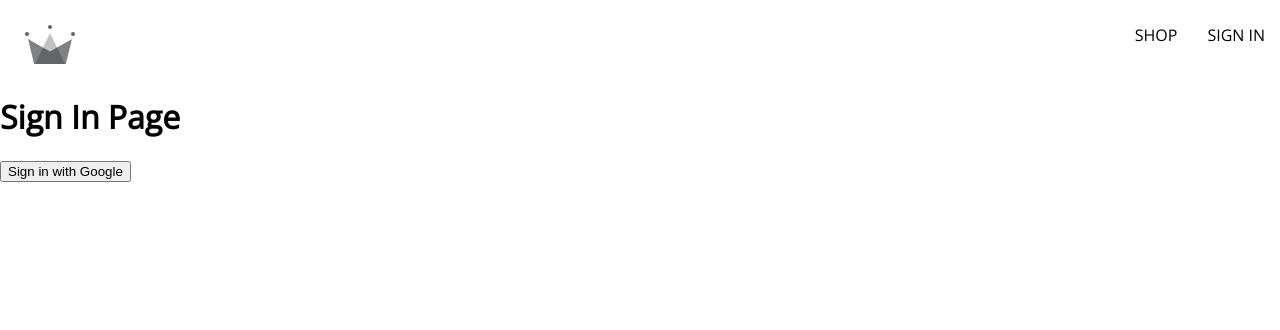
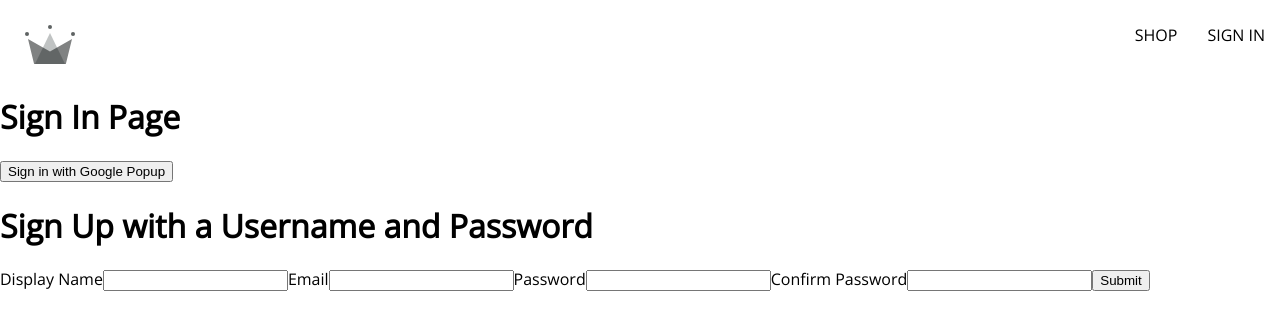
Before and after one commit to reedwhetstone/ecommerce-store, a React (Create React App) app: page /sign-in in a window 1280 px wide. Shown: the top 330 px of the page. Built offline with nearby package versions, Linux system fonts and the light colour scheme.

Commit message:
Litterally black magic submit form setup w/ react
whatamidoing.jpg

```diff
--- /dev/null
+++ b/src/components/sign-up-form/sign-up-form.component.jsx
@@ -0,0 +1,43 @@
+/** @format */
+import { useState } from 'react';
+
+const defaultFormFields = {
+  displayName: '',
+  email: '',
+  password: '',
+  confirmPassword: '',
+};
+
+const SignUpForm = () => {
+  const [formFields, setFormFields] = useState(defaultFormFields);
+  const { displayName, email, password, confirmPassword } = formFields;
+
+  const handleChange = (event) => {
+    const { name, value } = event.target;
+
+    setFormFields({ ...formFields, [name]: value });
+  };
+
+  return (
+    <div>
+      <h1>Sign Up with a Username and Password</h1>
+      <form onSubmit={() => {}}>
+        <label>Display Name</label>
+        <input type="text" onChange={handleChange} name="displayName" value={displayName} required />
+
+        <label>Email</label>
+        <input type="email" onChange={handleChange} name="email" value={email} required />
+
+        <label>Password</label>
+        <input type="password" onChange={handleChange} name="password" value={password} required />
+
+        <label>Confirm Password</label>
+        <input type="password" onChange={handleChange} name="confirmPassword" value={confirmPassword} required />
+
+        <button type="submit">Submit</button>
+      </form>
+    </div>
+  );
+};
+
+export default SignUpForm;
--- /dev/null
+++ b/src/components/sign-up-form/sign-up-form.styles.scss
@@ -0,0 +1,6 @@
+/** @format */
+
+div {
+  display: flex;
+  flex-direction: column;
+}
--- a/src/routes/sign-in/sign-in.component.jsx
+++ b/src/routes/sign-in/sign-in.component.jsx
@@ -1,16 +1,24 @@
 /** @format */
 
-import { signInWithGooglePopup, createUserDocumentFromAuth } from '../../utils/firebase/firebase.utils';
+import { useEffect } from 'react';
+import { getRedirectResult } from 'firebase/auth';
+
+import SignInComponent from '../../components/sign-up-form/sign-up-form.component';
+
+import { auth, signInWithGooglePopup, createUserDocumentFromAuth } from '../../utils/firebase/firebase.utils';
+import SignUpForm from '../../components/sign-up-form/sign-up-form.component';
 
 const SignIn = () => {
-  const logGoogleUser = async () => {
+  const logGooglePopupUser = async () => {
     const { user } = await signInWithGooglePopup();
     const userDocRef = await createUserDocumentFromAuth(user);
   };
+
   return (
     <div>
       <h1>Sign In Page</h1>
-      <button onClick={logGoogleUser}>Sign in with Google</button>
+      <button onClick={logGooglePopupUser}>Sign in with Google Popup</button>
+      <SignUpForm />
     </div>
   );
 };
--- a/src/utils/firebase/firebase.utils.js
+++ b/src/utils/firebase/firebase.utils.js
@@ -21,14 +21,15 @@
 // Initialize Firebase
 const firebaseApp = initializeApp(firebaseConfig);
 
-const provider = new GoogleAuthProvider();
+const googleProvider = new GoogleAuthProvider();
 
-provider.setCustomParameters({
+googleProvider.setCustomParameters({
   prompt: 'select_account',
 });
 
 export const auth = getAuth();
-export const signInWithGooglePopup = () => signInWithPopup(auth, provider);
+export const signInWithGooglePopup = () => signInWithPopup(auth, googleProvider);
+export const signInWithGoogleRedirect = () => signInWithRedirect(auth, googleProvider);
 
 export const db = getFirestore();
 
```
